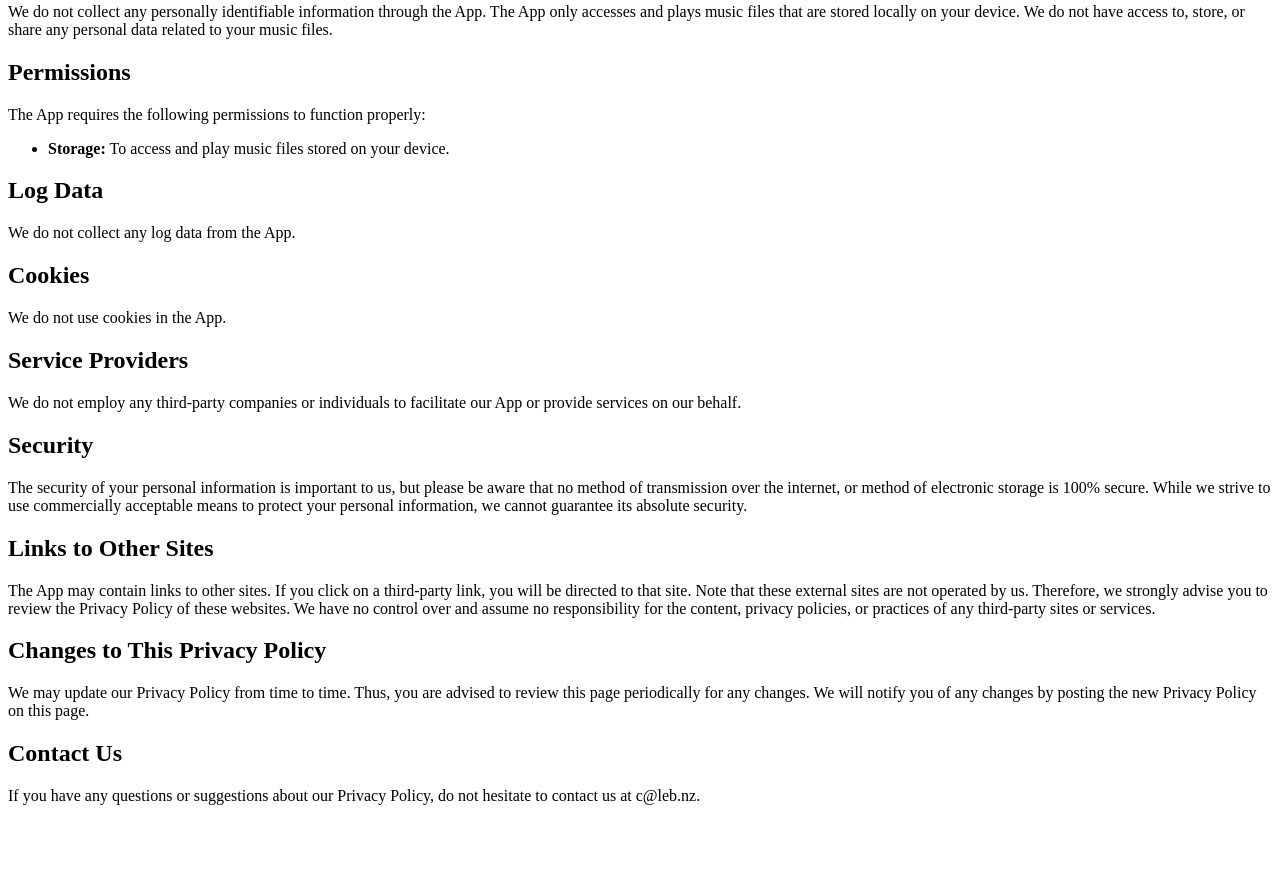
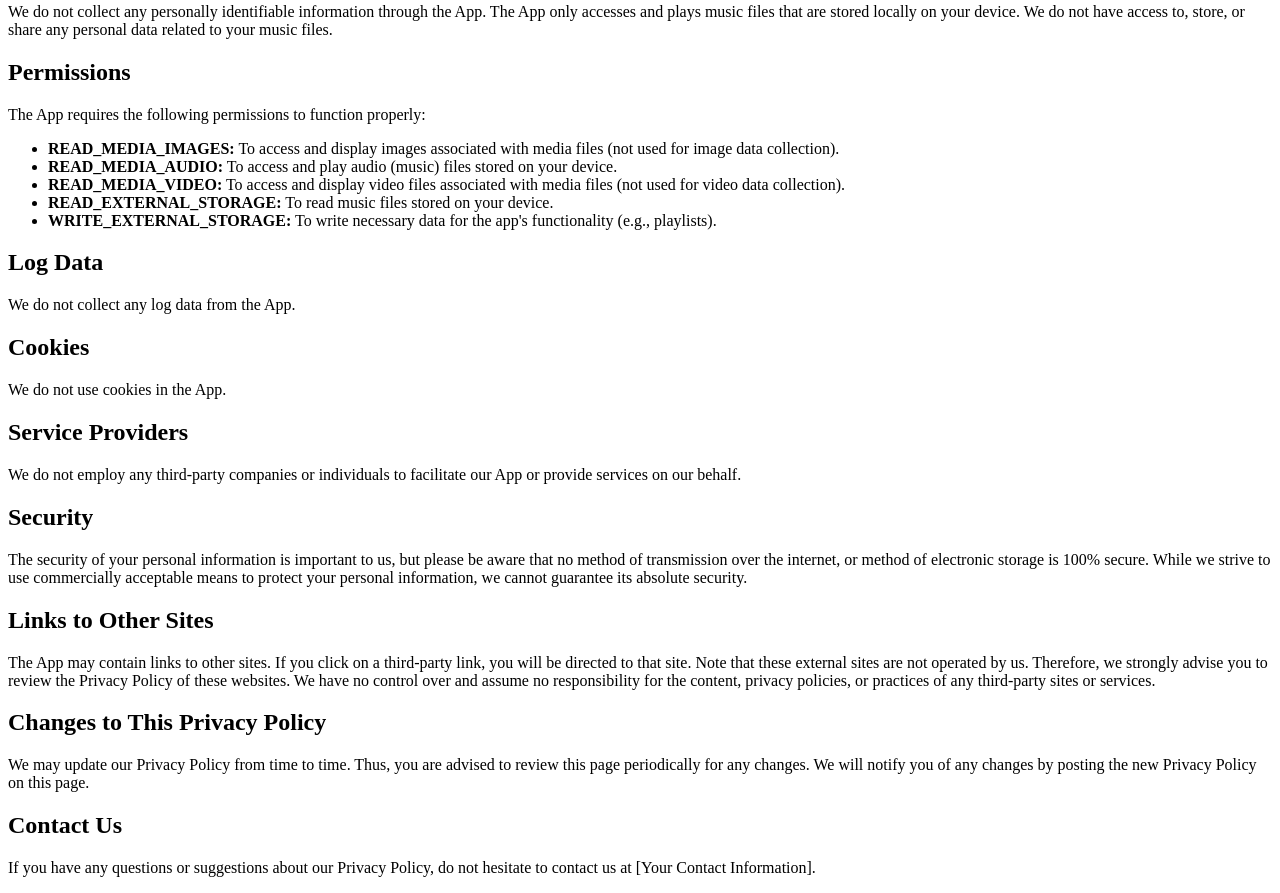
Before and after one commit to Caleb-Hines/scmp_documents, a plain HTML site: page index.html in a window 1280 px wide. Shown: the part 230-1123 px from the top of the page. Before the commit the page ends 1051 px from the top, so only its background shows below. Drawn offline with Linux system fonts and the light colour scheme.

Commit message:
initial commit

```diff
--- a/index.html
+++ b/index.html
@@ -25,7 +25,11 @@
 
 <p>The App requires the following permissions to function properly:</p>
 <ul>
-    <li><strong>Storage:</strong> To access and play music files stored on your device.</li>
+    <li><strong>READ_MEDIA_IMAGES:</strong> To access and display images associated with media files (not used for image data collection).</li>
+    <li><strong>READ_MEDIA_AUDIO:</strong> To access and play audio (music) files stored on your device.</li>
+    <li><strong>READ_MEDIA_VIDEO:</strong> To access and display video files associated with media files (not used for video data collection).</li>
+    <li><strong>READ_EXTERNAL_STORAGE:</strong> To read music files stored on your device.</li>
+    <li><strong>WRITE_EXTERNAL_STORAGE:</strong> To write necessary data for the app's functionality (e.g., playlists).</li>
 </ul>
 
 <h2>Log Data</h2>
@@ -54,7 +58,7 @@
 
 <h2>Contact Us</h2>
 
-<p>If you have any questions or suggestions about our Privacy Policy, do not hesitate to contact us at c@leb.nz.</p>
+<p>If you have any questions or suggestions about our Privacy Policy, do not hesitate to contact us at [Your Contact Information].</p>
 
 </body>
 
```
